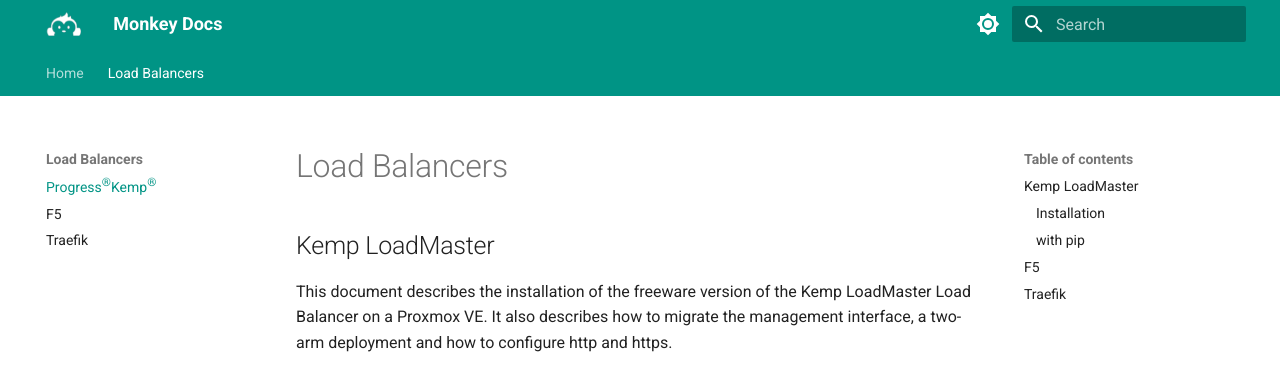
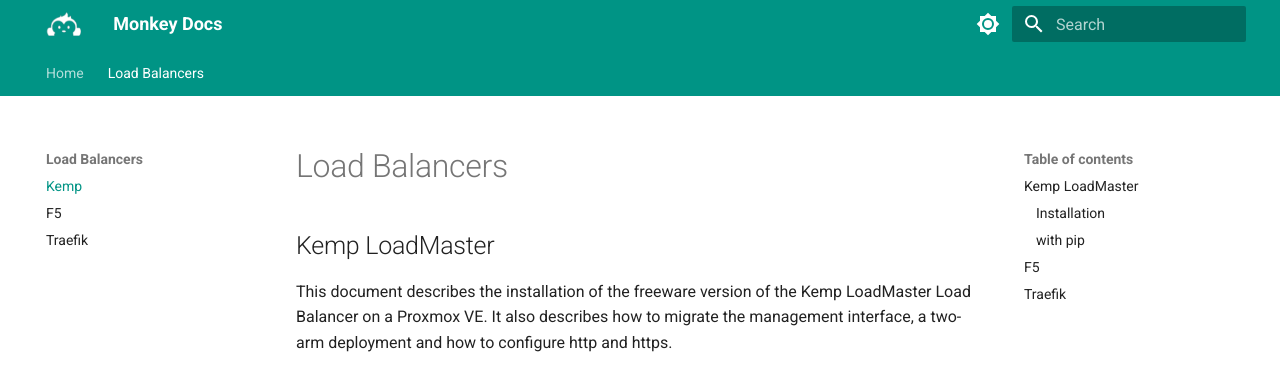
Before and after one commit to lp182501/mkdocs, an MkDocs documentation site: the page built from docs/page5.md, in a window 1280 px wide. Shown: the top 367 px of the page. Built offline with MkDocs 1.6.1 and Material for MkDocs 9.7.7, drawn with Linux system fonts in a browser that asks for light colours.

Commit message:
Update mkdocs.yml

```diff
--- a/mkdocs.yml
+++ b/mkdocs.yml
@@ -72,7 +72,7 @@
 nav:
   - Home: index.md
   - Load Balancers:
-    - Progress<sup>&reg;</sup>Kemp<sup>&reg;</sup>: page5.md
+    - Kemp: page5.md
     - F5: page6.md
     - Traefik: admonition.md
 
```
